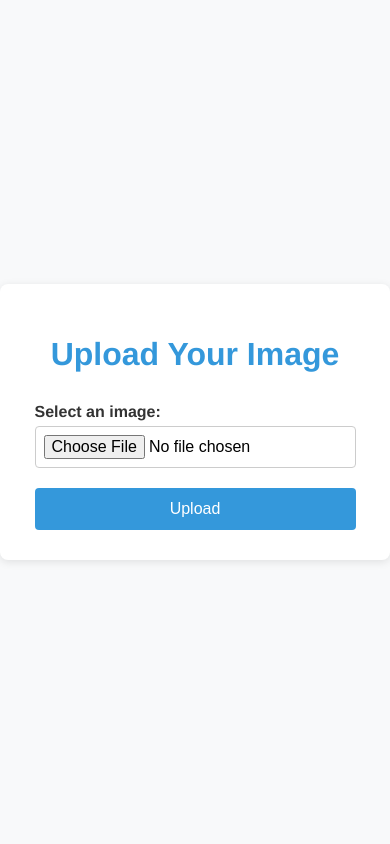
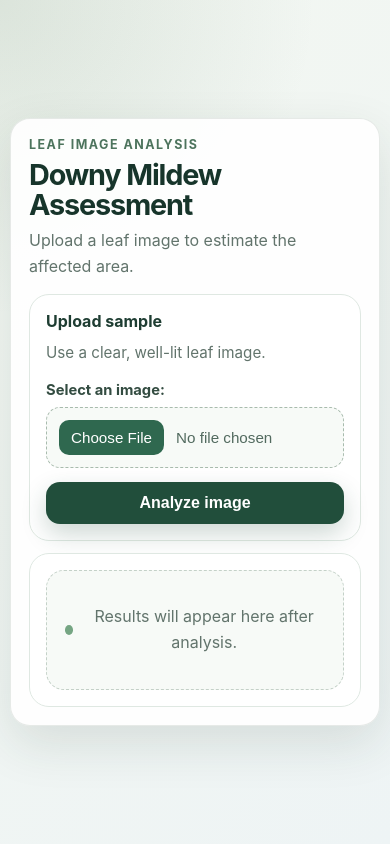
Before and after one commit to Gilad-Weinberger/ML-Shamir-Project, a Django app: page / in a window 390 px wide. Run offline with Django 4.2, Linux system fonts and the light colour scheme.

Commit message:
Refactor home page layout and styles for Downy Mildew Leaf Assessment; update CSS for improved design and responsiveness, and modify HTML structure to enhance user experience during image upload and analysis.

```diff
--- a/website/static/css/base/home.css
+++ b/website/static/css/base/home.css
@@ -1,106 +1,257 @@
+* {
+  box-sizing: border-box;
+}
+
 body {
-  background-color: #f8f9fa;
-  font-family: "Helvetica Neue", Helvetica, Arial, sans-serif;
+  min-height: 100vh;
   margin: 0;
-  padding: 0;
-  display: flex;
-  align-items: center;
-  justify-content: center;
-  min-height: 100vh;
+  padding: 12px;
+  background:
+    radial-gradient(circle at top left, rgba(75, 115, 86, 0.14), transparent 34%),
+    linear-gradient(135deg, #f3f7f1 0%, #eef4f5 100%);
+  color: #17352b;
+  font-family: Inter, "Segoe UI", Roboto, "Helvetica Neue", Arial, sans-serif;
+  display: grid;
+  place-items: center;
 }
 
 .container {
   width: 100%;
-  max-width: 800px;
-  padding: 30px;
-  background-color: #fff;
-  border-radius: 8px;
-  box-shadow: 0 2px 8px rgba(0, 0, 0, 0.1);
+  max-width: 920px;
+  margin: 0 auto;
+  max-height: calc(100vh - 24px);
+  padding: 24px;
+  background: rgba(255, 255, 255, 0.9);
+  border: 1px solid rgba(56, 86, 67, 0.12);
+  border-radius: 24px;
+  box-shadow: 0 18px 50px rgba(31, 54, 43, 0.12);
+  overflow: hidden;
 }
 
-.flex-container {
+.hero {
+  max-width: 560px;
+  margin-bottom: 18px;
+}
+
+.eyebrow {
+  margin: 0 0 8px;
+  color: #4d745d;
+  font-size: 0.78rem;
+  font-weight: 700;
+  letter-spacing: 0.12em;
+  text-transform: uppercase;
+}
+
+h1,
+h2,
+p {
+  margin-top: 0;
+}
+
+h1 {
+  margin-bottom: 8px;
+  color: #17352b;
+  font-size: clamp(1.8rem, 4vw, 2.6rem);
+  line-height: 1.05;
+  letter-spacing: -0.04em;
+}
+
+h2 {
+  margin-bottom: 10px;
+  color: #1e3d32;
+  font-size: 1rem;
+}
+
+.subtitle,
+.panel-note,
+.empty-state {
+  color: #62746c;
+  line-height: 1.6;
+}
+
+.subtitle {
+  margin-bottom: 0;
+  font-size: 1rem;
+}
+
+.workspace {
+  display: grid;
+  grid-template-columns: minmax(0, 0.9fr) minmax(0, 1.1fr);
+  gap: 18px;
+}
+
+.panel {
+  min-height: 0;
+  padding: 20px;
+  background: #ffffff;
+  border: 1px solid #dfe8e2;
+  border-radius: 20px;
+}
+
+.upload-panel {
+  display: flex;
+  flex-direction: column;
+  justify-content: space-between;
+}
+
+.panel-note {
+  margin-bottom: 16px;
+  font-size: 0.95rem;
+}
+
+form {
+  display: flex;
+  flex-direction: column;
+  gap: 14px;
+}
+
+.form-group {
+  display: flex;
+  flex-direction: column;
+  gap: 8px;
+}
+
+.form-group label {
+  color: #334c41;
+  font-size: 0.92rem;
+  font-weight: 700;
+}
+
+.form-group input[type="file"] {
+  width: 100%;
+  padding: 12px;
+  color: #526a5f;
+  background: #f7faf7;
+  border: 1px dashed #a8bbad;
+  border-radius: 14px;
+  font-size: 0.95rem;
+}
+
+.form-group input[type="file"]::file-selector-button {
+  margin-right: 12px;
+  padding: 9px 12px;
+  color: #ffffff;
+  background: #2f684f;
+  border: 0;
+  border-radius: 10px;
+  cursor: pointer;
+}
+
+.btn-primary {
+  width: 100%;
+  padding: 12px 16px;
+  color: #ffffff;
+  background: #214e3b;
+  border: none;
+  border-radius: 14px;
+  box-shadow: 0 10px 24px rgba(33, 78, 59, 0.22);
+  cursor: pointer;
+  font-size: 1rem;
+  font-weight: 700;
+  transition: background-color 0.2s ease, transform 0.2s ease;
+}
+
+.btn-primary:hover {
+  background: #173d2d;
+  transform: translateY(-1px);
+}
+
+.results-panel {
+  display: grid;
+  gap: 14px;
+}
+
+.result-card {
+  padding: 18px;
+  background: linear-gradient(135deg, #17352b 0%, #2f684f 100%);
+  border-radius: 18px;
+  color: #ffffff;
+}
+
+.result-label {
+  display: block;
+  max-width: 360px;
+  margin-bottom: 10px;
+  color: rgba(255, 255, 255, 0.78);
+  font-size: 0.92rem;
+  line-height: 1.45;
+}
+
+.result-value {
+  display: block;
+  font-size: clamp(2.4rem, 8vw, 4rem);
+  line-height: 1;
+  letter-spacing: -0.06em;
+}
+
+.empty-state {
   display: flex;
   align-items: center;
   justify-content: center;
-  flex-direction: row-reverse;
-  gap: 50px;
+  min-height: 120px;
+  padding: 18px;
+  background: #f7faf7;
+  border: 1px dashed #c4d1c8;
+  border-radius: 18px;
+  text-align: center;
 }
 
-h1 {
-  text-align: center;
-  color: #3498db;
-  margin-bottom: 30px;
+.empty-state p {
+  margin-bottom: 0;
 }
 
-.alert {
-  margin-bottom: 20px;
-  padding: 15px;
-  height: 100px;
-  width: 100px;
-  border: 1px solid #2e68cc;
-  background-color: #d1def5;
-  color: #1b3e79;
+.empty-icon {
+  width: 10px;
+  height: 10px;
+  margin-right: 10px;
+  background: #75a583;
   border-radius: 50%;
-  display: flex;
-  flex-direction: column;
-  align-items: center;
-  justify-content: center;
-  gap: 10px;
-  font-size: 20px;
-}
-.alert .number {
-  font-size: 35px;
-  font-weight: 700;
-  margin: 0px;
-  color: #1b3e79;
-  border-radius: 8px;
-  text-align: center;
 }
 
 .uploaded-image {
   display: flex;
   flex-direction: column;
-  align-items: center;
-}
-.uploaded-image h2 {
-  text-align: center;
-}
-.uploaded-image .img-fluid {
-  height: 150px;
+  gap: 10px;
 }
 
-form {
-  display: flex;
-  flex-direction: column;
-  gap: 20px;
+.uploaded-image h2 {
+  margin-bottom: 0;
 }
 
-.form-group {
-  display: flex;
-  flex-direction: column;
-}
-.form-group label {
-  font-weight: bold;
-  margin-bottom: 5px;
-  color: #333;
-}
-.form-group input[type=file] {
-  padding: 8px;
-  border: 1px solid #ccc;
-  border-radius: 4px;
-  font-size: 1rem;
+.uploaded-image .img-fluid {
+  width: 100%;
+  max-height: clamp(120px, 28vh, 220px);
+  object-fit: contain;
+  background: #f4f7f4;
+  border: 1px solid #e3ebe5;
+  border-radius: 18px;
 }
 
-.btn-primary {
-  background-color: #3498db;
-  color: #fff;
-  border: none;
-  padding: 12px;
-  font-size: 1rem;
-  border-radius: 4px;
-  cursor: pointer;
-  transition: background-color 0.3s ease;
+@media (max-width: 760px) {
+  body {
+    padding: 10px;
+  }
+
+  .container {
+    max-height: calc(100vh - 20px);
+    padding: 18px;
+    border-radius: 20px;
+  }
+
+  .workspace {
+    grid-template-columns: 1fr;
+    gap: 12px;
+  }
+
+  .hero {
+    margin-bottom: 14px;
+  }
+
+  .panel {
+    padding: 16px;
+  }
+
+  .uploaded-image .img-fluid {
+    max-height: 18vh;
+  }
 }
-.btn-primary:hover {
-  background-color: #217dbb;
-}/*# sourceMappingURL=home.css.map */
--- a/website/templates/base/home.html
+++ b/website/templates/base/home.html
@@ -4,38 +4,58 @@
   <head>
     <meta charset="UTF-8" />
     <meta name="viewport" content="width=device-width, initial-scale=1.0" />
-    <title>Image Upload</title>
+    <title>Downy Mildew Leaf Assessment</title>
     <!-- Link to the compiled CSS file -->
     <link rel="stylesheet" href="{% static 'css/base/home.css' %}" />
   </head>
   <body>
-    <div class="container">
-      <h1>Upload Your Image</h1>
-      <div class="flex-container">
-        {% if prediction is not None %}
-        <div class="alert">
-          Predicted:
-          <p class="number">{{ prediction }}%</p>
-        </div>
-        {% endif %} {% if uploaded_image_url %}
-        <div class="uploaded-image">
-          <h2>Uploaded Image:</h2>
-          <img
-            src="{{ uploaded_image_url }}"
-            alt="Uploaded Image"
-            class="img-fluid"
-          />
-        </div>
-        {% endif %}
+    <main class="container">
+      <section class="hero">
+        <p class="eyebrow">Leaf image analysis</p>
+        <h1>Downy Mildew Assessment</h1>
+        <p class="subtitle">
+          Upload a leaf image to estimate the affected area.
+        </p>
+      </section>
 
+      <section class="workspace" aria-label="Leaf assessment workspace">
+        <div class="panel upload-panel">
+          <h2>Upload sample</h2>
+          <p class="panel-note">Use a clear, well-lit leaf image.</p>
           <form method="post" enctype="multipart/form-data">
             {% csrf_token %}
             <div class="form-group">
               {{ form.image.label_tag }} {{ form.image }}
             </div>
-          <button type="submit" class="btn-primary">Upload</button>
+            <button type="submit" class="btn-primary">Analyze image</button>
           </form>
         </div>
+
+        <div class="panel results-panel">
+          {% if prediction is not None %}
+          <div class="result-card">
+            <span class="result-label">
+              Estimated percentage of Downy Mildew in the leaf
+            </span>
+            <strong class="result-value">{{ prediction }}%</strong>
           </div>
+          {% else %}
+          <div class="empty-state">
+            <span class="empty-icon" aria-hidden="true"></span>
+            <p>Results will appear here after analysis.</p>
+          </div>
+          {% endif %} {% if uploaded_image_url %}
+          <div class="uploaded-image">
+            <h2>Sample preview</h2>
+            <img
+              src="{{ uploaded_image_url }}"
+              alt="Uploaded leaf sample"
+              class="img-fluid"
+            />
+          </div>
+          {% endif %}
+        </div>
+      </section>
+    </main>
   </body>
 </html>
```
Lines whose indentation alone changed are shown as unchanged.
